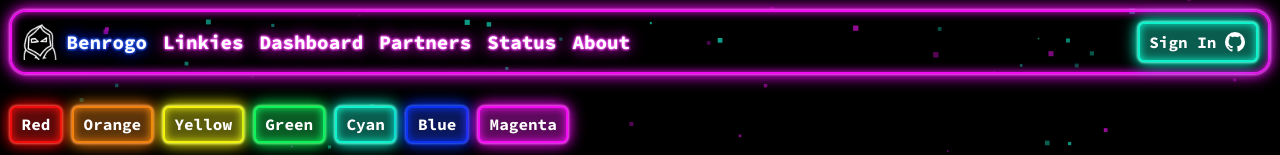
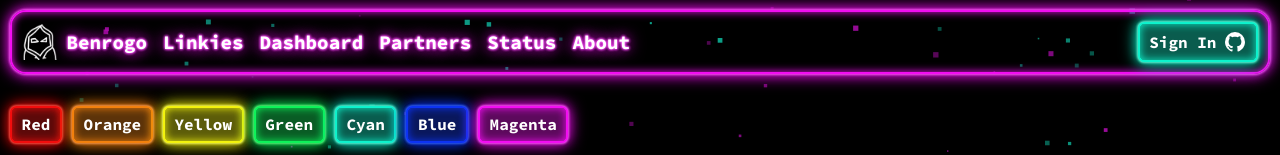
Before and after one commit to Benrogo-Dev/benrogo-v3, a Next.js app: page / in a window 1280 px wide. Shown: the top 155 px of the page. Built offline with nearby package versions, Linux system fonts and the light colour scheme; no server answers.

Commit message:
navbar: restore theme-aligned color for links/logo post-merge; keep upstream hoverUnderline + PR click feedback

```diff
--- a/src/components/Navbar/Navbar.tsx
+++ b/src/components/Navbar/Navbar.tsx
@@ -28,8 +28,8 @@
       {...props}
     >
       <div className={styles.NavbarTopGroup}>
-        <Link href="/" hoverUnderline hoverScale clickShrink glow color="blue">
-          <Logo imageUrl="/benrogo-old.png" text="Benrogo" color="blue" />
+        <Link href="/" hoverUnderline hoverScale clickShrink glow color={color}>
+          <Logo imageUrl="/benrogo-old.png" text="Benrogo" color={color} />
         </Link>
         <div className={styles.NavbarExpandArrowContainer} onClick={toggleExpansion}>
           <Icon
@@ -40,11 +40,11 @@
           />
         </div>
       </div>
-      <Link href="/linkies" fontSize="1.2rem" hoverUnderline clickShrink glow>Linkies</Link>
-      <Link href="/dashboard" fontSize="1.2rem" hoverUnderline clickShrink glow>Dashboard</Link>
-      <Link href="/partners" fontSize="1.2rem" hoverUnderline clickShrink glow>Partners</Link>
-      <Link href="/status" fontSize="1.2rem" hoverUnderline clickShrink glow>Status</Link>
-      <Link href="/about" fontSize="1.2rem" hoverUnderline clickShrink glow>About</Link>
+      <Link href="/linkies" fontSize="1.2rem" hoverUnderline clickShrink glow color={color}>Linkies</Link>
+      <Link href="/dashboard" fontSize="1.2rem" hoverUnderline clickShrink glow color={color}>Dashboard</Link>
+      <Link href="/partners" fontSize="1.2rem" hoverUnderline clickShrink glow color={color}>Partners</Link>
+      <Link href="/status" fontSize="1.2rem" hoverUnderline clickShrink glow color={color}>Status</Link>
+      <Link href="/about" fontSize="1.2rem" hoverUnderline clickShrink glow color={color}>About</Link>
       <AccountButton />
     </nav>
   );
```
